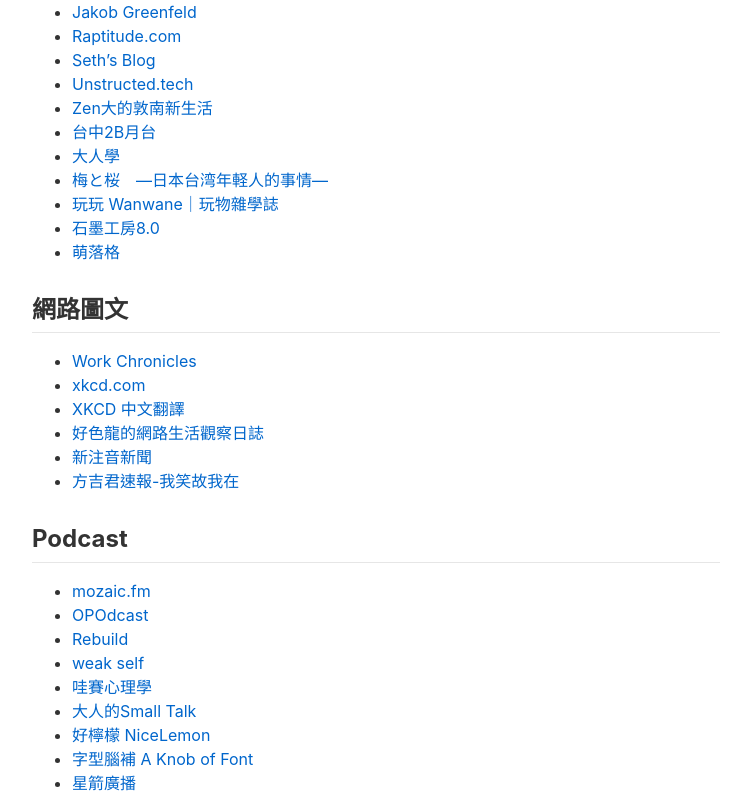
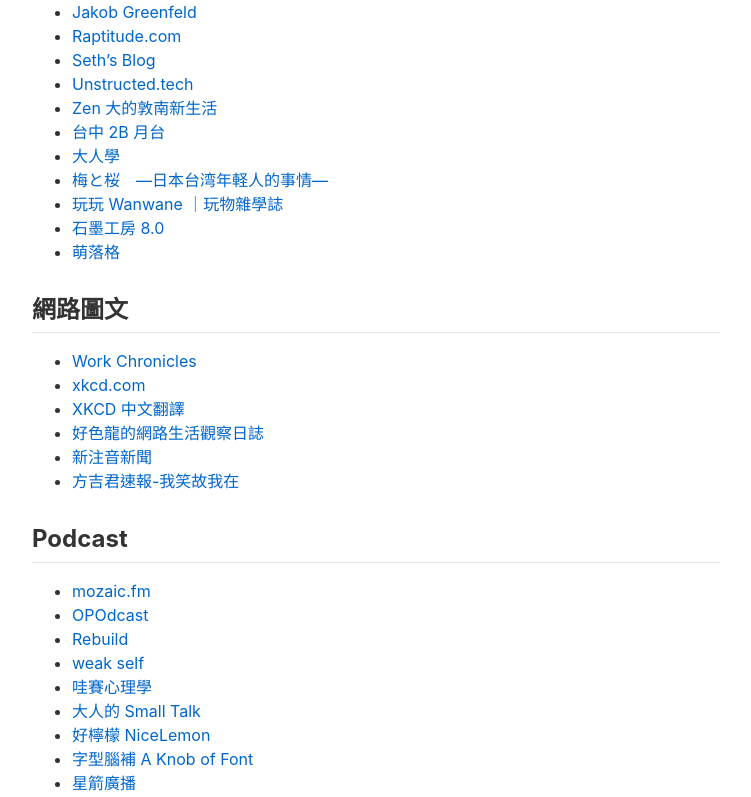
Before and after one commit to mnghsn/jmln.tw, a Jekyll site: the page built from _pages/blogroll.md, in a window 1280 px wide and 1400 px high, scrolled down 1637 px. Shown: the part 162-959 px from the top of the window, without its empty margins (264-1015 px from the left). Built offline with Jekyll 4.4.1, drawn with Linux system fonts in a browser that asks for light colours.

Commit message:
Prettier the Pages markdown files

```diff
--- a/_pages/blogroll.md
+++ b/_pages/blogroll.md
@@ -10,118 +10,118 @@
 
 ## 網路科技
 
-* [but, or bug...](https://but.tw/)
-* [DistroWatch.com](https://distrowatch.com/)
-* [Gea-Suan Lin's BLOG](https://blog.gslin.org/)
-* [gHacks Technology News](https://www.ghacks.net/)
-* [Hacker News](https://news.ycombinator.com/)
-* [It's FOSS](https://itsfoss.com/)
-* [iThome](https://www.ithome.com.tw/)
-* [ITmedia](https://www.itmedia.co.jp/)
-* [LinuxLinks](https://www.linuxlinks.com/)
-* [Lobsters](https://lobste.rs/)
-* [NiceLink.me 好連點我](https://nicelink.me/)
-* [OMG! Ubuntu!](https://www.omgubuntu.co.uk/)
-* [OSDN Magazine](https://mag.osdn.jp/)
-* [Publickey](https://www.publickey1.jp/)
-* [Star Rocket Blog](https://blog.starrocket.io/)
-* [The Cheapskate's Guide to Computers and the Internet](https://cheapskatesguide.org/)
-* [The Lunduke Journal of Technology](https://lunduke.substack.com/)
-* [The Mozilla Blog](https://blog.mozilla.org/)
-* [スラド](https://srad.jp/)
-* [摩茲星球](https://planet.moztw.org/)
-* [矽谷輕鬆談 Just Kidding Tech](https://jktech.fyi/)
-* [窓の杜](https://forest.watch.impress.co.jp/)
-* [電腦玩物](https://www.playpcesor.com/)
+- [but, or bug...](https://but.tw/)
+- [DistroWatch.com](https://distrowatch.com/)
+- [Gea-Suan Lin's BLOG](https://blog.gslin.org/)
+- [gHacks Technology News](https://www.ghacks.net/)
+- [Hacker News](https://news.ycombinator.com/)
+- [It's FOSS](https://itsfoss.com/)
+- [iThome](https://www.ithome.com.tw/)
+- [ITmedia](https://www.itmedia.co.jp/)
+- [LinuxLinks](https://www.linuxlinks.com/)
+- [Lobsters](https://lobste.rs/)
+- [NiceLink.me 好連點我](https://nicelink.me/)
+- [OMG! Ubuntu!](https://www.omgubuntu.co.uk/)
+- [OSDN Magazine](https://mag.osdn.jp/)
+- [Publickey](https://www.publickey1.jp/)
+- [Star Rocket Blog](https://blog.starrocket.io/)
+- [The Cheapskate's Guide to Computers and the Internet](https://cheapskatesguide.org/)
+- [The Lunduke Journal of Technology](https://lunduke.substack.com/)
+- [The Mozilla Blog](https://blog.mozilla.org/)
+- [スラド](https://srad.jp/)
+- [摩茲星球](https://planet.moztw.org/)
+- [矽谷輕鬆談 Just Kidding Tech](https://jktech.fyi/)
+- [窓の杜](https://forest.watch.impress.co.jp/)
+- [電腦玩物](https://www.playpcesor.com/)
 
 ## 程式開發
 
-* [13 的 Apple 開發者週報](https://ethanhuang13.substack.com/)
-* [Almost Secure](https://palant.info/)
-* [blog.jxck.io](https://blog.jxck.io/)
-* [CSS Weekly](https://css-weekly.com/)
-* [Daily Oops!](https://yukai.dev/blog)
-* [David Walsh Blog](https://davidwalsh.name/)
-* [Hail2u](https://hail2u.net/)
-* [Hiraku Dev](https://hiraku.tw/)
-* [Huli](https://blog.huli.tw/)
-* [JavaScript Weekly](https://javascriptweekly.com/)
-* [Mozilla Add-ons Community Blog](https://blog.mozilla.org/addons)
-* [Mozilla Hacks](https://hacks.mozilla.org/)
-* [O3noBLOG](https://blog.othree.net/)
-* [StarBugs Weekly 星巴哥技術週刊](https://weekly.starbugs.dev/)
-* [The GitHub Blog](https://github.blog)
-* [Yu-Cheng Chuang’s Blog](https://blog.yorkxin.org/)
-* [Zeroplex 生活隨筆](https://blog.zeroplex.tw/)
-* [Zespia](https://zespia.tw/)
-* [小克's 部落格](https://blog.goodjack.tw/)
-* [小惡魔 - AppleBOY](https://blog.wu-boy.com/)
-* [工程師幹話](https://medium.com/@p5d12000)
-* [帶您讀源碼電子報](https://daininduyuanma.substack.co/)
-* [要改的地方太多了，那就改天吧](https://blog.user.today/)
-* [風吹草動](https://breezymove.blogspot.com/)
-* [黑暗執行緒](https://blog.darkthread.net/)
+- [13 的 Apple 開發者週報](https://ethanhuang13.substack.com/)
+- [Almost Secure](https://palant.info/)
+- [blog.jxck.io](https://blog.jxck.io/)
+- [CSS Weekly](https://css-weekly.com/)
+- [Daily Oops!](https://yukai.dev/blog)
+- [David Walsh Blog](https://davidwalsh.name/)
+- [Hail2u](https://hail2u.net/)
+- [Hiraku Dev](https://hiraku.tw/)
+- [Huli](https://blog.huli.tw/)
+- [JavaScript Weekly](https://javascriptweekly.com/)
+- [Mozilla Add-ons Community Blog](https://blog.mozilla.org/addons)
+- [Mozilla Hacks](https://hacks.mozilla.org/)
+- [O3noBLOG](https://blog.othree.net/)
+- [StarBugs Weekly 星巴哥技術週刊](https://weekly.starbugs.dev/)
+- [The GitHub Blog](https://github.blog)
+- [Yu-Cheng Chuang’s Blog](https://blog.yorkxin.org/)
+- [Zeroplex 生活隨筆](https://blog.zeroplex.tw/)
+- [Zespia](https://zespia.tw/)
+- [小克's 部落格](https://blog.goodjack.tw/)
+- [小惡魔 - AppleBOY](https://blog.wu-boy.com/)
+- [工程師幹話](https://medium.com/@p5d12000)
+- [帶您讀源碼電子報](https://daininduyuanma.substack.co/)
+- [要改的地方太多了，那就改天吧](https://blog.user.today/)
+- [風吹草動](https://breezymove.blogspot.com/)
+- [黑暗執行緒](https://blog.darkthread.net/)
 
 ## 數位設計
 
-* [CJK Type Blog](https://ccjktype.fonts.adobe.com/)
-* [Emojipedia](https://blog.emojipedia.org/)
-* [justfont blog](https://blog.justfont.com/)
-* [UX Movement](https://uxmovement.com/)
-* [嫁給 RD 的 UI Designer](https://blog.akanelee.me/)
+- [CJK Type Blog](https://ccjktype.fonts.adobe.com/)
+- [Emojipedia](https://blog.emojipedia.org/)
+- [justfont blog](https://blog.justfont.com/)
+- [UX Movement](https://uxmovement.com/)
+- [嫁給 RD 的 UI Designer](https://blog.akanelee.me/)
 
 ## 生活文化
 
-* [Experimental History](https://experimentalhistory.substack.com/)
-* [Jakob Greenfeld](https://jakobgreenfeld.com/)
-* [Raptitude.com](https://www.raptitude.com/)
-* [Seth's Blog](https://seths.blog/)
-* [Unstructed.tech](https://unstructed.tech/)
-* [Zen大的敦南新生活](https://zen1976.com/)
-* [台中2B月台](https://rail02000.blogspot.com/)
-* [大人學](https://www.darencademy.com/)
-* [梅と桜　―日本台湾年軽人的事情―](http://umesakura.jp/){:data-proofer-ignore="true"}
-* [玩玩 Wanwane｜玩物雜學誌](https://wanwane.com/)
-* [石墨工房8.0](https://fredjame.com/)
-* [萌落格](https://www.lordmi.com/)
+- [Experimental History](https://experimentalhistory.substack.com/)
+- [Jakob Greenfeld](https://jakobgreenfeld.com/)
+- [Raptitude.com](https://www.raptitude.com/)
+- [Seth's Blog](https://seths.blog/)
+- [Unstructed.tech](https://unstructed.tech/)
+- [Zen 大的敦南新生活](https://zen1976.com/)
+- [台中 2B 月台](https://rail02000.blogspot.com/)
+- [大人學](https://www.darencademy.com/)
+- [梅と桜　―日本台湾年軽人的事情―](http://umesakura.jp/){:data-proofer-ignore="true"}
+- [玩玩 Wanwane ｜玩物雜學誌](https://wanwane.com/)
+- [石墨工房 8.0](https://fredjame.com/)
+- [萌落格](https://www.lordmi.com/)
 
 ## 網路圖文
 
-* [Work Chronicles](https://workchronicles.com/)
-* [xkcd.com](https://xkcd.com/)
-* [XKCD 中文翻譯](https://xkcd.tw/)
-* [好色龍的網路生活觀察日誌](https://hornydragon.blogspot.com/)
-* [新注音新聞](https://shouhei-blog.blogspot.com/)
-* [方吉君速報-我笑故我在](https://rinakawaei.blogspot.com/)
+- [Work Chronicles](https://workchronicles.com/)
+- [xkcd.com](https://xkcd.com/)
+- [XKCD 中文翻譯](https://xkcd.tw/)
+- [好色龍的網路生活觀察日誌](https://hornydragon.blogspot.com/)
+- [新注音新聞](https://shouhei-blog.blogspot.com/)
+- [方吉君速報-我笑故我在](https://rinakawaei.blogspot.com/)
 
 ## Podcast
 
-* [mozaic.fm](https://mozaic.fm/)
-* [OPOdcast](https://1pk.jp/opodcast)
-* [Rebuild](https://rebuild.fm)
-* [weak self](https://weakself.dev/)
-* [哇賽心理學](https://onyourpsy.firstory.io/)
-* [大人的Small Talk](https://www.darencademy.com/)
-* [好檸檬 NiceLemon](https://nicelemon.libsyn.com/website)
-* [字型腦補 A Knob of Font](https://akof-by-justfont.firstory.io/)
-* [星箭廣播](https://podcast.starrocket.io/)
-* [矽谷輕鬆談 Just Kidding Tech](https://linktr.ee/jktech)
-* [頂樓加蓋/Overbuild](https://overbuild.firstory.io/)
+- [mozaic.fm](https://mozaic.fm/)
+- [OPOdcast](https://1pk.jp/opodcast)
+- [Rebuild](https://rebuild.fm)
+- [weak self](https://weakself.dev/)
+- [哇賽心理學](https://onyourpsy.firstory.io/)
+- [大人的 Small Talk](https://www.darencademy.com/)
+- [好檸檬 NiceLemon](https://nicelemon.libsyn.com/website)
+- [字型腦補 A Knob of Font](https://akof-by-justfont.firstory.io/)
+- [星箭廣播](https://podcast.starrocket.io/)
+- [矽谷輕鬆談 Just Kidding Tech](https://linktr.ee/jktech)
+- [頂樓加蓋/Overbuild](https://overbuild.firstory.io/)
 
 ## YouTube
 
-* [3Blue1Brown](https://www.youtube.com/channel/UCYO_jab_esuFRV4b17AJtAw)
-* [Branch Education](https://www.youtube.com/channel/UCdp4_l1vPmpN-gDbUwhaRUQ)
-* [Displaced Gamers](https://www.youtube.com/channel/UCWoSKWs8h6lFdiEDAjuIfpA)
-* [LGR Blerbs](https://www.youtube.com/channel/UCw_Sxdt27ASqErScT4Rlj8A)
-* [LGR](https://www.youtube.com/channel/UCLx053rWZxCiYWsBETgdKrQ)
-* [MattKC](https://www.youtube.com/channel/UChrYe70o7NmDioL02PRVWVg)
-* [Michael MJD](https://www.youtube.com/channel/UCS-WzPVpAAli-1IfEG2lN8A)
-* [Modern Vintage Gamer](https://www.youtube.com/channel/UCjFaPUcJU1vwk193mnW_w1w)
-* [Nick Robinson](https://www.youtube.com/channel/UCOuddH5GyBXp-_tv_ASdp_A)
-* [PolyMars](https://www.youtube.com/channel/UCl7dSJloxuCa9IBFml7sakw)
-* [PwnFunction](https://www.youtube.com/channel/UCW6MNdOsqv2E9AjQkv9we7A)
-* [Sam Hogan](https://www.youtube.com/channel/UCORkUj9eaM2aDJM1VYyDDTA)
-* [The 8-Bit Guy](https://www.youtube.com/channel/UC8uT9cgJorJPWu7ITLGo9Ww)
-* [The Science Elf](https://www.youtube.com/channel/UCCrnCItH17W-64FDzjwOi5w)
-* [低分少年 Low Score Boy](https://www.youtube.com/channel/UC1BjrXqfmHmBkM2FjBTdg-w)
+- [3Blue1Brown](https://www.youtube.com/channel/UCYO_jab_esuFRV4b17AJtAw)
+- [Branch Education](https://www.youtube.com/channel/UCdp4_l1vPmpN-gDbUwhaRUQ)
+- [Displaced Gamers](https://www.youtube.com/channel/UCWoSKWs8h6lFdiEDAjuIfpA)
+- [LGR Blerbs](https://www.youtube.com/channel/UCw_Sxdt27ASqErScT4Rlj8A)
+- [LGR](https://www.youtube.com/channel/UCLx053rWZxCiYWsBETgdKrQ)
+- [MattKC](https://www.youtube.com/channel/UChrYe70o7NmDioL02PRVWVg)
+- [Michael MJD](https://www.youtube.com/channel/UCS-WzPVpAAli-1IfEG2lN8A)
+- [Modern Vintage Gamer](https://www.youtube.com/channel/UCjFaPUcJU1vwk193mnW_w1w)
+- [Nick Robinson](https://www.youtube.com/channel/UCOuddH5GyBXp-_tv_ASdp_A)
+- [PolyMars](https://www.youtube.com/channel/UCl7dSJloxuCa9IBFml7sakw)
+- [PwnFunction](https://www.youtube.com/channel/UCW6MNdOsqv2E9AjQkv9we7A)
+- [Sam Hogan](https://www.youtube.com/channel/UCORkUj9eaM2aDJM1VYyDDTA)
+- [The 8-Bit Guy](https://www.youtube.com/channel/UC8uT9cgJorJPWu7ITLGo9Ww)
+- [The Science Elf](https://www.youtube.com/channel/UCCrnCItH17W-64FDzjwOi5w)
+- [低分少年 Low Score Boy](https://www.youtube.com/channel/UC1BjrXqfmHmBkM2FjBTdg-w)
```
Also changed, not shown: _pages/about.md (+2 -2 lines), _pages/projects.md (+12 -12 lines), _pages/toolbox.md (+43 -43 lines).
